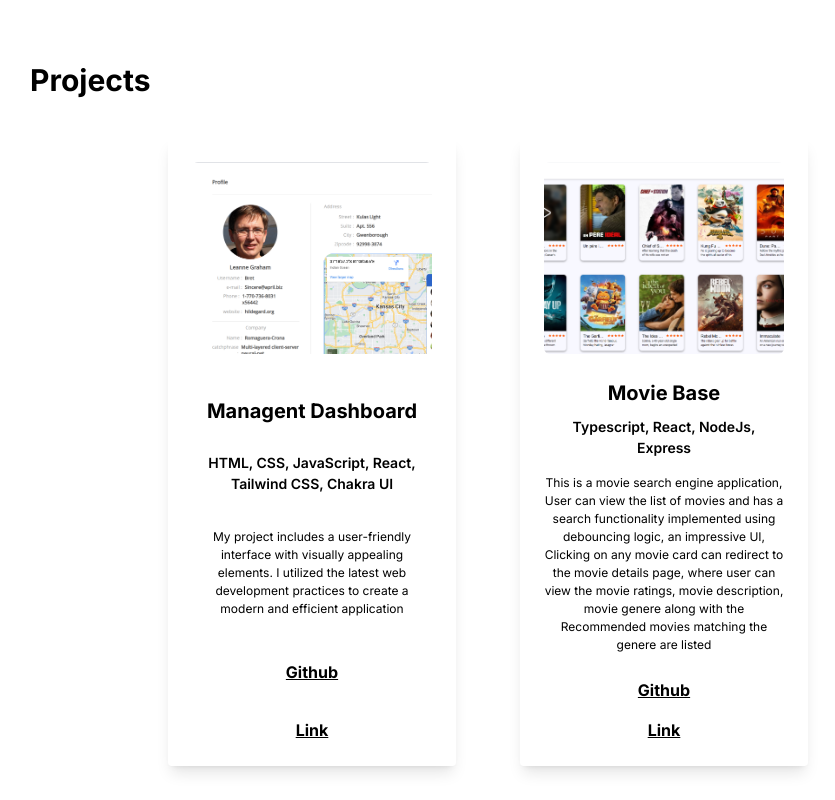
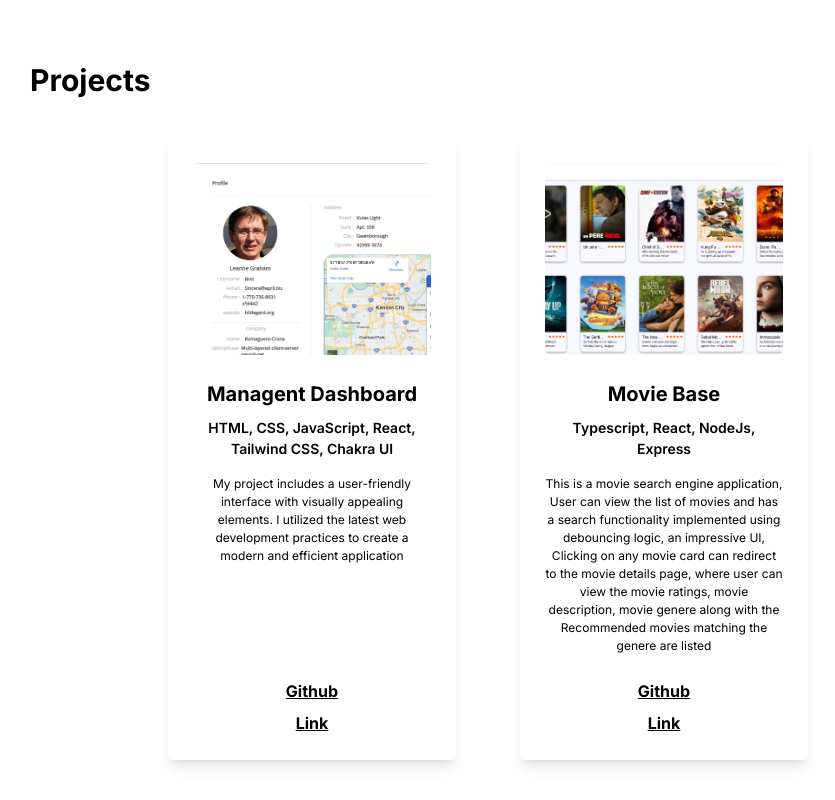
Before and after one commit to thakoorchandan/latest-portfolio, a Next.js app: page / in a window 1280 px wide. Shown: the part 4020-4820 px from the top of the page, without its empty margins (152-987 px from the left). Built offline with nearby package versions, Linux system fonts and the light colour scheme.

Commit message:
few css changes

```diff
--- a/app/components/projectCard.jsx
+++ b/app/components/projectCard.jsx
@@ -2,22 +2,25 @@
 function ProjectCard(props) {
   const { name, imageUrl, link, techStack, description, github } = props.projectDetails;
   return (
-    <div className="w-72 h-auto shadow-lg flex flex-col justify-between items-center m-8 p-6 relative group dark:border-2 border-white rounded">
-      <img src={imageUrl} alt="skill" className="w-full h-48 object-cover rounded-md mb-4"></img>
-      <div className="text-[20px] text-black dark:text-white font-bold py-2 text-center">
+    <div className="project-card w-72 h-auto shadow-lg flex flex-col justify-between items-center m-8 p-6 relative group dark:border-2 border-white rounded">
+      <img src={imageUrl} alt="skill" className="project-card-logo w-full h-48 object-cover rounded-md mb-4" />
+      <div className="project-card-content flex-grow">
+        <div className="project-card-title text-[20px] text-black dark:text-white font-bold py-2 text-center">
           {name}
         </div>
-      <div className="text-[14px] text-black dark:text-white font-semibold text-center mb-2">
+        <div className="project-card-tech-stack text-[14px] text-black dark:text-white font-semibold text-center mb-2">
           {techStack}
         </div>
-      <div className="text-[12px] text-black dark:text-white py-2 text-center">
+        <div className="project-card-description text-[12px] text-black dark:text-white py-2 text-center">
           {description}
         </div>
+      </div>
+      <div className="project-card-actions flex flex-col items-center mt-4">
         <a
           href={github ? github : ""}
           rel="noopener"
           target="_blank"
-        className="text-black text-[16px] underline font-bold dark:text-white mt-4"
+          className="text-black text-[16px] underline font-bold dark:text-white mb-2"
         >
           {github ? "Github" : "Private Repo"}
         </a>
@@ -25,10 +28,11 @@ function ProjectCard(props) {
           href={link}
           rel="noopener"
           target="_blank"
-        className="text-black text-[16px] underline font-bold dark:text-white mt-4"
+          className="text-black text-[16px] underline font-bold dark:text-white"
         >
           Link
         </a>
+      </div>
     </div>
   );
 }
--- a/app/globals.css
+++ b/app/globals.css
@@ -55,3 +55,39 @@ body {
   border-color: #ffffff;
   border-width: 2px;
 }
+
+.project-card {
+  display: flex;
+  flex-direction: column;
+  justify-content: space-between;
+  align-items: center;
+  border: 1px solid #ccc;
+  padding: 16px;
+  width: 300px; /* Adjust width as needed */
+  height: 400px; /* Ensure all cards have the same height */
+  margin: 16px;
+  box-shadow: 0 2px 5px rgba(0, 0, 0, 0.1);
+  background-color: #fff;
+}
+
+.project-card-logo img {
+  max-width: 100%;
+  max-height: 100px; /* Adjust max height as needed */
+  margin-bottom: 16px;
+}
+
+.project-card-content {
+  flex-grow: 1;
+}
+
+.project-card-title,
+.project-card-tech-stack,
+.project-card-description {
+  text-align: center;
+}
+
+.project-card-actions {
+  display: flex;
+  flex-direction: column;
+  align-items: center;
+}
--- a/app/projects/projects.jsx
+++ b/app/projects/projects.jsx
@@ -75,7 +75,7 @@ function ProjectsComponent() {
         Projects
       </h2>
       <div className="mx-auto max-w-6xl lg:max-w-6xl flex justify-center flex-wrap sm:flex-nowrap sm:flex-col">
-        {projects?.map((project, index) => {
+        {projects.map((project, index) => {
           return <ProjectCard key={index} projectDetails={project} />;
         })}
       </div>
```
Lines whose indentation alone changed are shown as unchanged.
